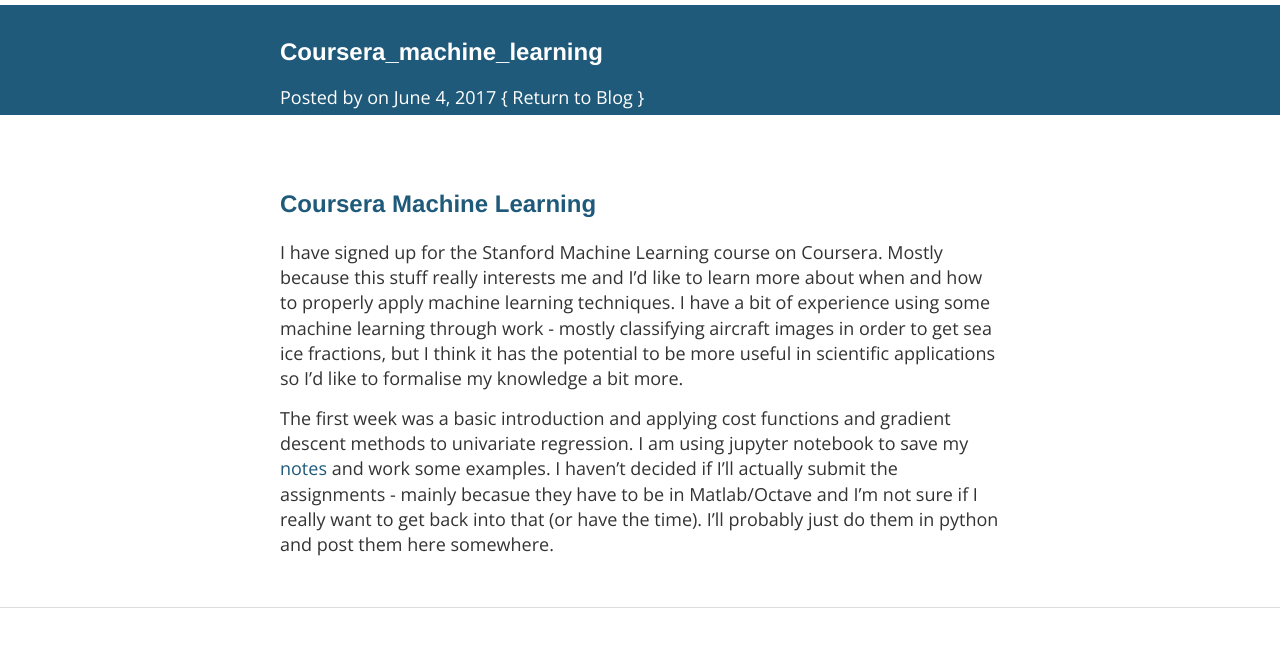
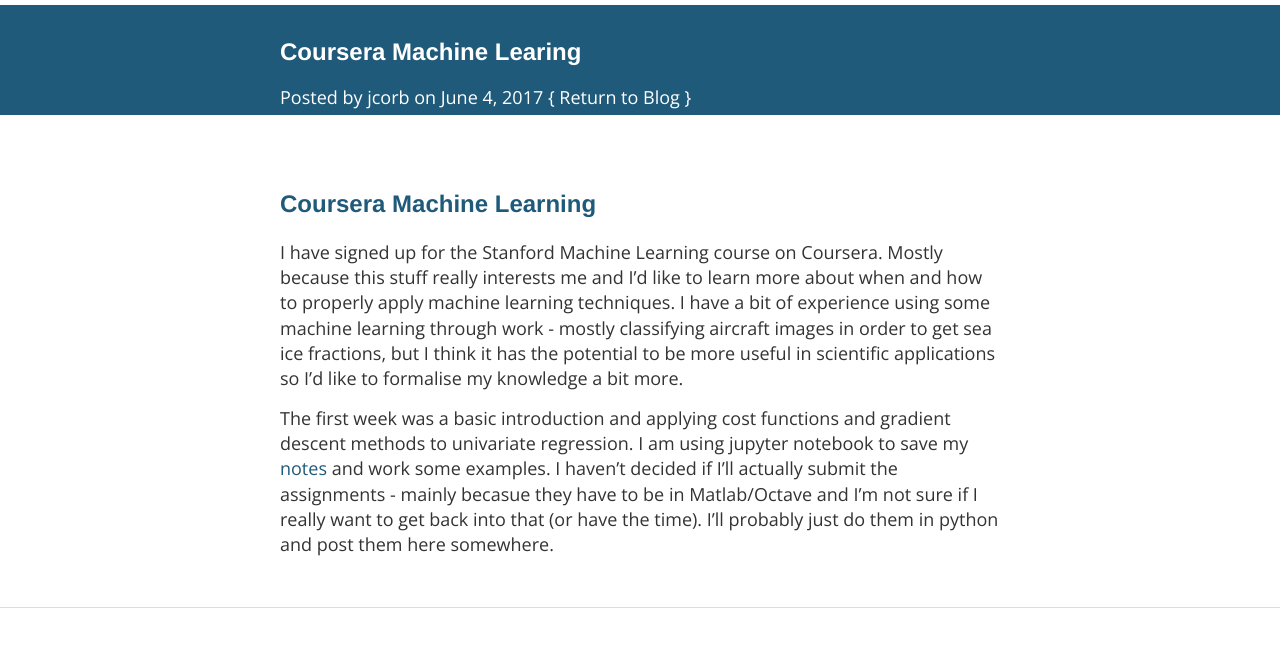
Before and after one commit to jcorb/jcorb.github.io, a Jekyll site: the page built from _posts/2017-06-04-coursera_machine_learning.md, in a window 1280 px wide. Shown: the top 647 px of the page. Built offline with Jekyll 4.4.1, drawn with Linux system fonts in a browser that asks for light colours; nearby versions of some CDN libraries; our own code applies the rules of GitHub Pages for plain Markdown files.

Commit message:
Update 2017-06-04-coursera_machine_learning.md

```diff
--- a/_posts/2017-06-04-coursera_machine_learning.md
+++ b/_posts/2017-06-04-coursera_machine_learning.md
@@ -1,4 +1,7 @@
 ---
+layout: post
+title: 'Coursera Machine Learing'
+author: jcorb
 published: true
 ---
 ## Coursera Machine Learning
```
